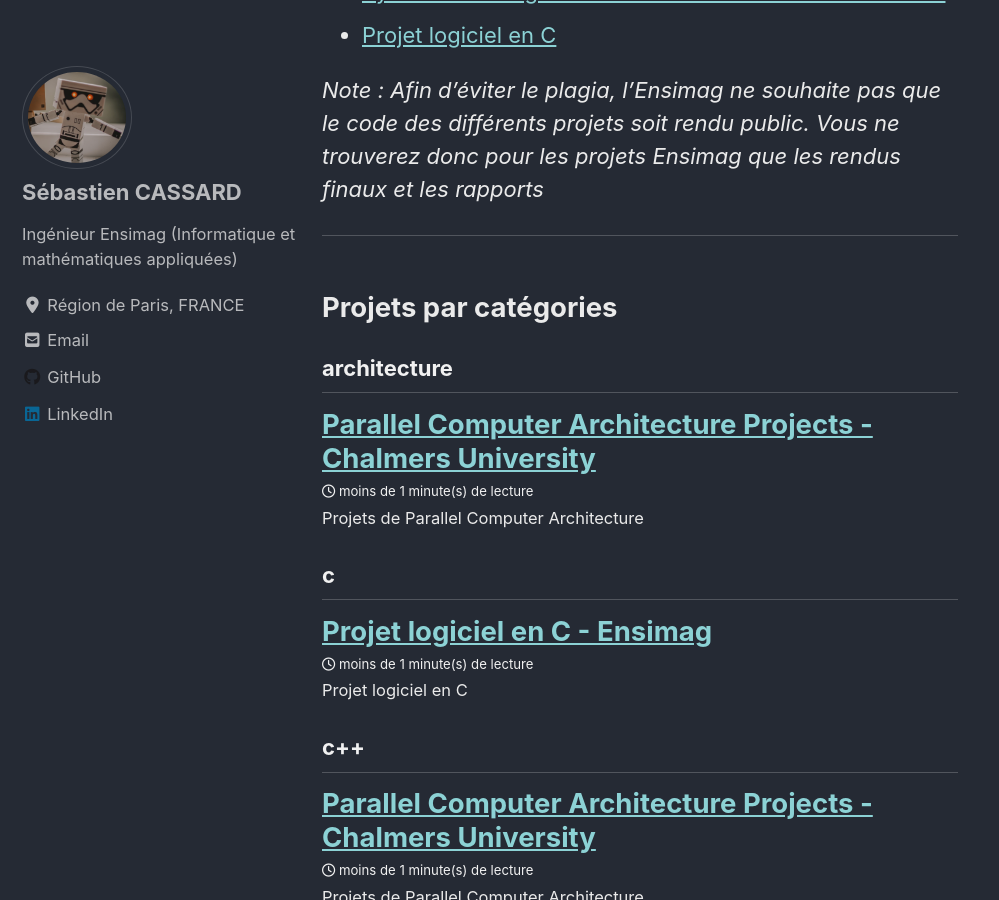
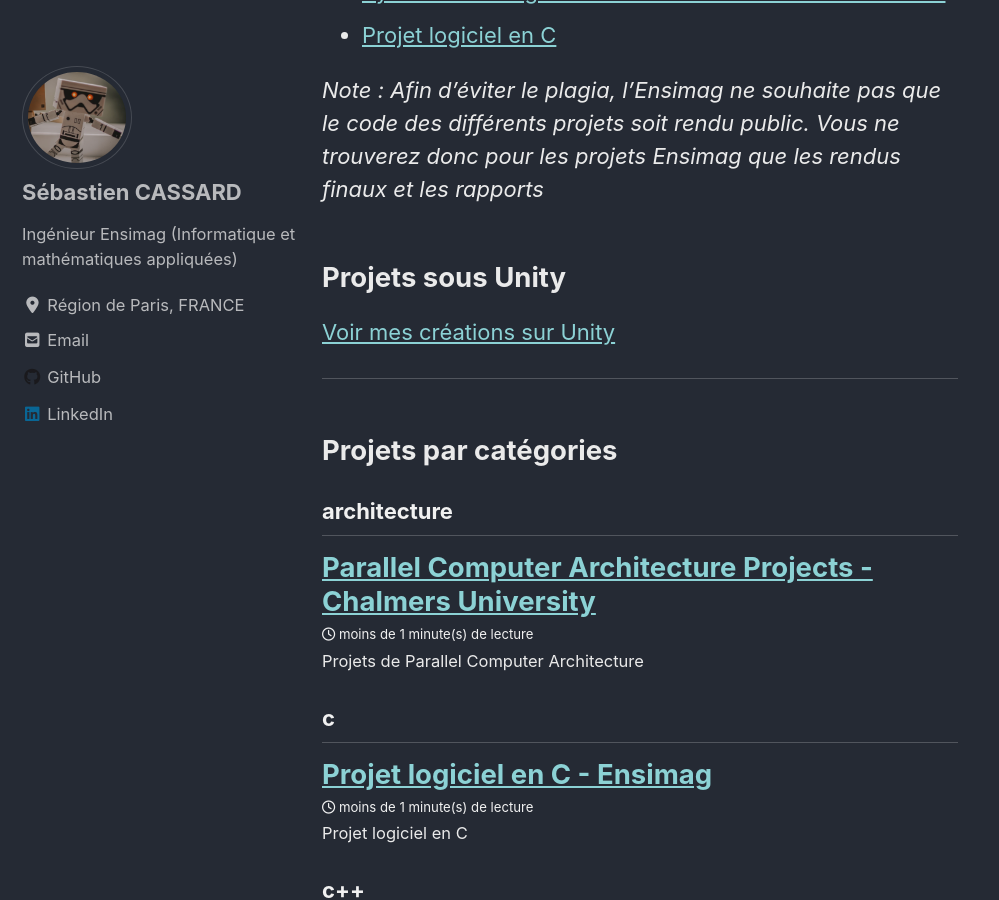
Before and after one commit to Cassards/cassards.github.io, a Jekyll site: the page built from _pages/Projets.md, in a window 1280 px wide and 900 px high, scrolled down 1744 px. Shown: the whole window, without its empty margins (0-999 px from the left). Built offline with Jekyll 4.4.1, drawn with Linux system fonts in a browser that asks for light colours; cached includes are drawn as plain includes; nearby versions of some CDN libraries.

Commit message:
Add link to unity projects on project page

```diff
--- a/_pages/Projets.md
+++ b/_pages/Projets.md
@@ -23,7 +23,9 @@
 
 *Note : Afin d'éviter le plagia, l'Ensimag ne souhaite pas que le code des différents projets soit rendu public. Vous ne trouverez donc pour les projets Ensimag que les rendus finaux et les rapports*
 
-<!-- Ajouter lien vers projets perso -->
+## Projets sous Unity
+[Voir mes créations sur Unity](/unity/)
+
 ------
 
 ## Projets par catégories
```
